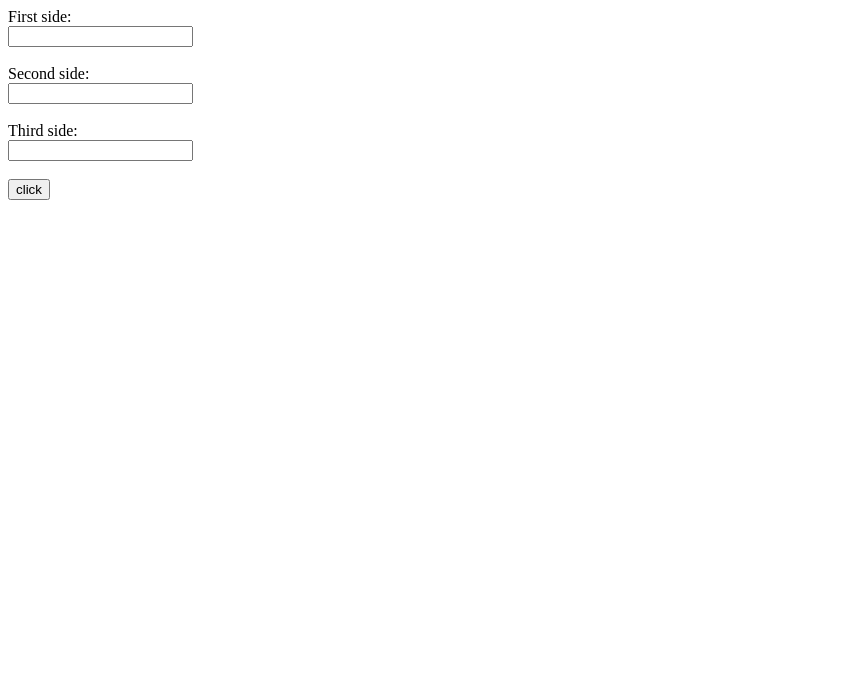
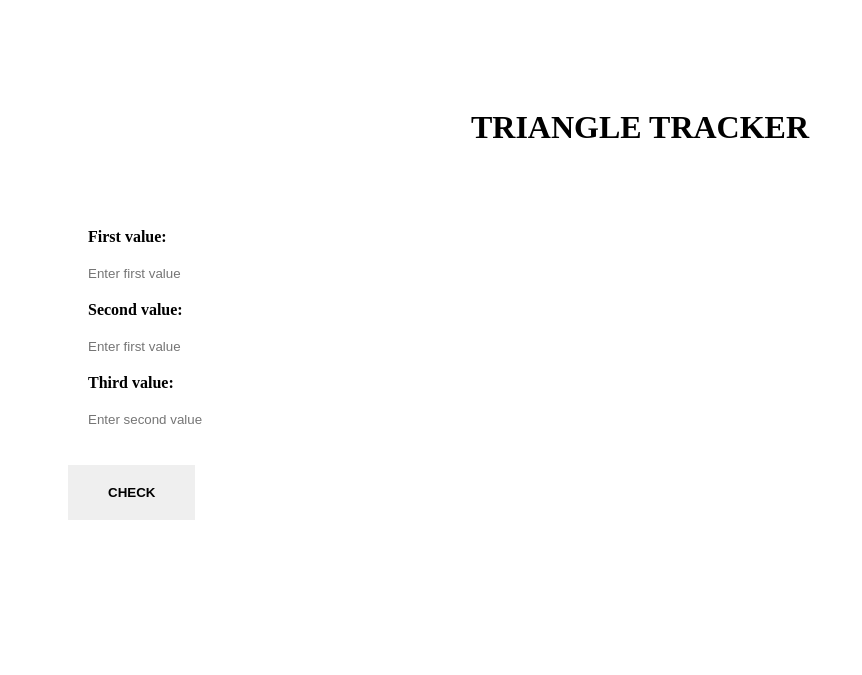
Before and after one commit to vankessa/triangle, a plain HTML site: page triangle.html in a window 1280 px wide. Shown: the whole page, without its empty margins (0-862 px from the left). Drawn offline with Linux system fonts and the light colour scheme; files that its build step writes are made by us from their sources.

Commit message:
corrections

```diff
--- a/triangle.html
+++ b/triangle.html
@@ -1,33 +1,33 @@
-<!DOCTYPE html>
+<!doctype html>
 <html>
+
 <head>
-    <title> triangle</title>
+   <title>TRIANGLE TRACKER</title>
+   <link rel="stylesheet" type="text/css" href="styles.css">
+   <script src="script.js"></script>
+</head>
+
+<body>
+   <h1>
+       <center>TRIANGLE TRACKER</center>
+   </h1>
+   <div class="form-style-10">
+       <strong>First value:</strong><br>
+       <input type="number" placeholder="Enter first value" name="value1" id="one">
+       <br>
+       <strong>Second value:</strong><br>
+       <input type="number" placeholder="Enter first value" name="value2" id="two">
+       <br>
+       <strong>Third value:</strong><br>
+       <input type="number" placeholder="Enter second value" name="value3" id="three">
+       <br><br>
+       <button onclick="check()"><strong>CHECK</strong></button>
+       <p id="demo"></p>
+   </div>
+   <footer>
+
+   </footer>
 
 
-    <meta charset="utf-8" />
-    <meta http-equiv="X-UA-Compatible" content="IE=edge">
-    <title>Page Title</title>
-    <meta name="viewport" content="width=device-width, initial-scale=1">
-    <!-- <link rel="stylesheet" type="text/css"  href="styles.css" > -->
-
-</head>
-<body>
-        <script src="scripts.js"></script>
-
-
-                First side:<br>
-                <input type="number" id="my number1" ><br><br>
-                Second side:<br>
-                <input type="number" id="my number2" ><br><br>
-                Third side:<br>
-                <input type="number" id="my number3" ><br><br>
-                <button onclick="myFunction()"> click</button>
-                <p id="demo"></p>
-
-
-
-
-
-
-</body>
-</html>
+   </body>
+   </html>
```
